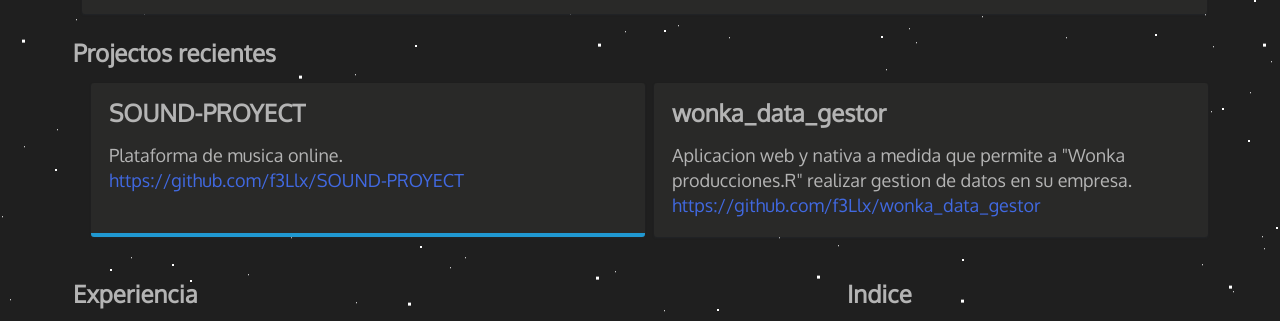
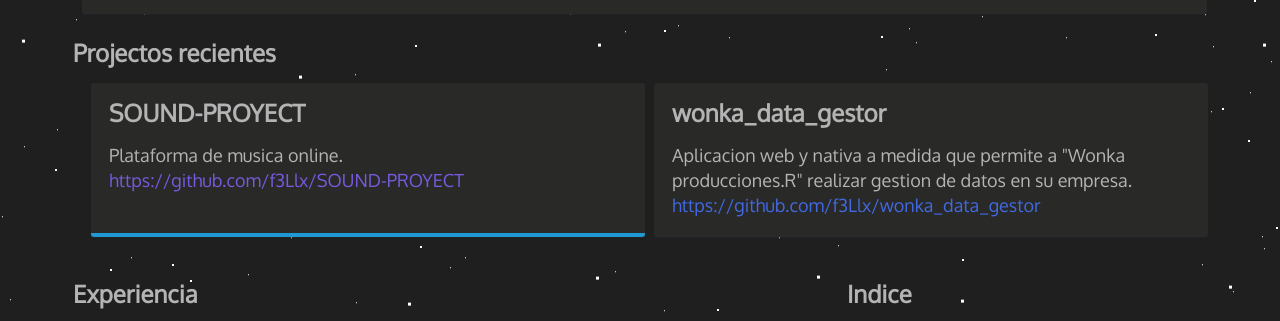
Before and after one commit to f3Llx/CVWebpage, a plain HTML site: page index.html in a window 1280 px wide. In both pictures the pointer is over the link "https://github.com/f3Llx/SOUND-PROYECT". Shown: the part 468-789 px from the top of the page. Drawn offline with nearby package versions, Linux system fonts and the light colour scheme.

Commit message:
hover a
a

```diff
--- a/css/estilos.css
+++ b/css/estilos.css
@@ -24,6 +24,10 @@ ul {
 a {
     color: royalblue;
     text-decoration: none;
+}
+
+a:hover {
+    color: rgb(119, 90, 221);
 }
 
 
```
